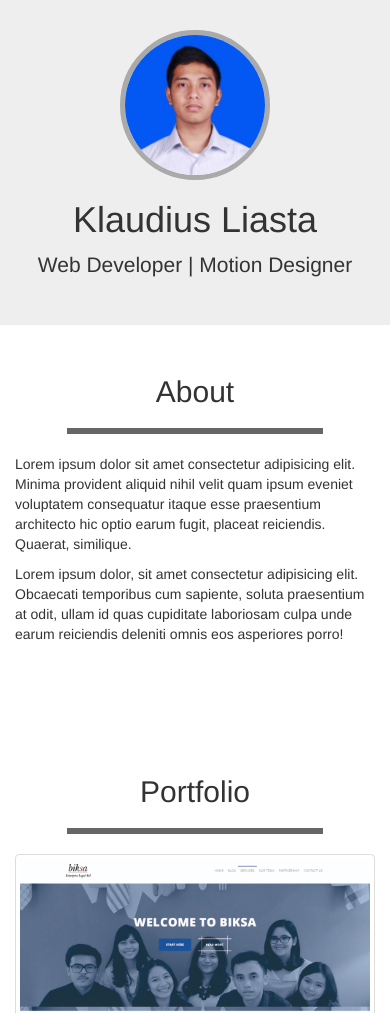
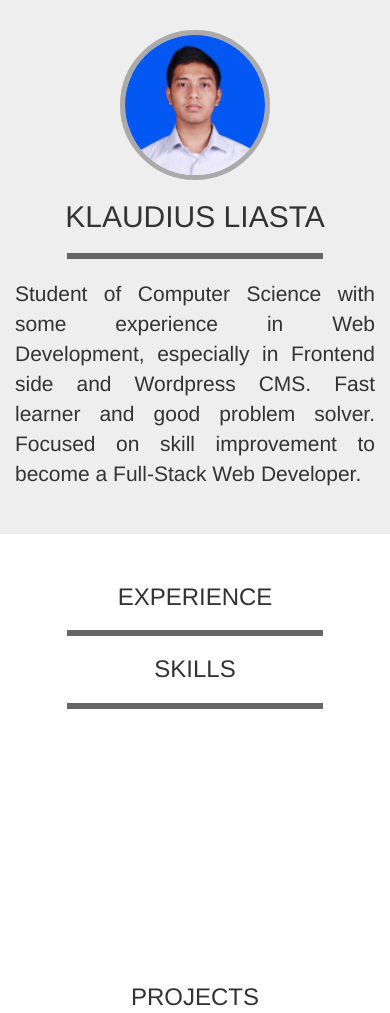
Before and after one commit to klaudiusliasta/belajar-bootstrap, a plain HTML site: page index.html in a window 390 px wide. Shown: the top 1013 px of the page. Drawn offline with nearby package versions, Linux system fonts and the light colour scheme.

Commit message:
Update index.html

```diff
--- a/index.html
+++ b/index.html
@@ -10,6 +10,7 @@
     <!-- Bootstrap -->
     <link href="css/bootstrap.min.css" rel="stylesheet">
     <link href="css/style.css" rel="stylesheet">
+    <link rel="stylesheet" href="https://use.fontawesome.com/releases/v5.8.1/css/all.css" integrity="sha384-50oBUHEmvpQ+1lW4y57PTFmhCaXp0ML5d60M1M7uH2+nqUivzIebhndOJK28anvf" crossorigin="anonymous">
 
     <!-- HTML5 shim and Respond.js for IE8 support of HTML5 elements and media queries -->
     <!-- WARNING: Respond.js doesn't work if you view the page via file:// -->
@@ -20,29 +21,35 @@
   </head>
   <body>
     <!--Jumbotron-->
-    <div class="jumbotron text-center">
-        <img src="img/dius.jpg" alt="Photo Profile" class="img-circle">
-        <h1>Klaudius Liasta</h1>
-        <p>Web Developer | Motion Designer</p>
+    <div class="jumbotron" id="About">
+        <div class="container">
+            <div class="row">
+                <div class="col-sm-6 text-center">
+                    <img src="img/dius.jpg" alt="Photo Profile" class="img-circle">
+                </div>
+
+                <div class="col-sm-6 text-center">
+                    <h2>KLAUDIUS LIASTA</h2>
+                    <hr>
+                    <p class="text-justify">Student of Computer Science with some experience in Web Development, especially in Frontend side and Wordpress CMS. Fast learner and good problem solver. Focused on skill improvement to become a Full-Stack Web Developer.</p>
+                </div>
+            </div>
+        </div>
     </div>
      <!--End Jumbotron-->
 
      <!--About-->
-     <section class="about" id="about">
+     <section class="sets" id="Sets">
          <div class="container">
              <div class="row">
-                 <div class="col-sm-12">
-                     <h2 class="text-center">About</h2>
-                     <hr>
+                 <div class="col-md-6" id="Experience">
+                    <h3 class="text-center">EXPERIENCE</h3>
+                    <hr>
                  </div>
-             </div>
 
-             <div class="row">
-                 <div class="col-sm-5 col-sm-offset-1">
-                     <p>Lorem ipsum dolor sit amet consectetur adipisicing elit. Minima provident aliquid nihil velit quam ipsum eveniet voluptatem consequatur itaque esse praesentium architecto hic optio earum fugit, placeat reiciendis. Quaerat, similique.</p>
-                 </div>
-                 <div class="col-sm-5">
-                     <p>Lorem ipsum dolor, sit amet consectetur adipisicing elit. Obcaecati temporibus cum sapiente, soluta praesentium at odit, ullam id quas cupiditate laboriosam culpa unde earum reiciendis deleniti omnis eos asperiores porro!</p>
+                 <div class="col-md-6" id="Skills">
+                    <h3 class="text-center">SKILLS</h3>
+                    <hr>
                  </div>
              </div>
          </div>
@@ -50,11 +57,11 @@
      <!--End About-->
 
      <!--Portfolio-->
-     <section class="portfolio" id="portfolio">
+     <section class="projects" id="Projects">
          <div class="container">
              <div class="row">
                  <div class="col-sm-12">
-                     <h2 class="text-center">Portfolio</h2>
+                     <h3 class="text-center">PROJECTS</h3>
                      <hr>
                  </div>
              </div>
@@ -100,10 +107,20 @@
          <div class="container">
              <div class="row">
                  <div class="col-sm-12">
-                     <h2 class="text-center">Contact</h2>
+                     <h2 class="text-center">CONTACT</h2>
                      <hr>
                  </div>
              </div>
+
+             <div class="row justify-content-center text-center">
+                <div class="col-md-6 col-sm-offset-6 text-center">
+                    <ul class="list-unstyled list-inline social text-center mt-sm-5">
+                        <li class="list-inline-item"><a href="https://id-id.facebook.com/Klaudiusls/"><i class="fas fa-facebook"></i></a></li>
+                        <li class="list-inline-item"><a href="https://twitter.com/klaudiusls"><i class="fas fa-twitter"></i></a></li>
+                        <li class="list-inline-item"><a href="https://www.instagram.com/klaudiusls/"><i class="fas fa-instagram"></i></a></li>
+                    </ul>
+                </div>
+            </div>
 
              <div class="row">
                  <div class="col-sm-8 col-sm-offset-2">
@@ -133,7 +150,7 @@
          <div class="container">
              <div class="row">
                  <div class="col-sm-12 text-center">
-                     <p>&copy; Copyright 2017. | Built by. <a href="http://klaudius.personae.id/">Klaudius Liasta</a></p>
+                     <p>&copy; Copyright 2019. | Built by. <a href="http://klaudiusls.id/">Klaudius Liasta</a></p>
                  </div>
              </div>
          </div>
```
